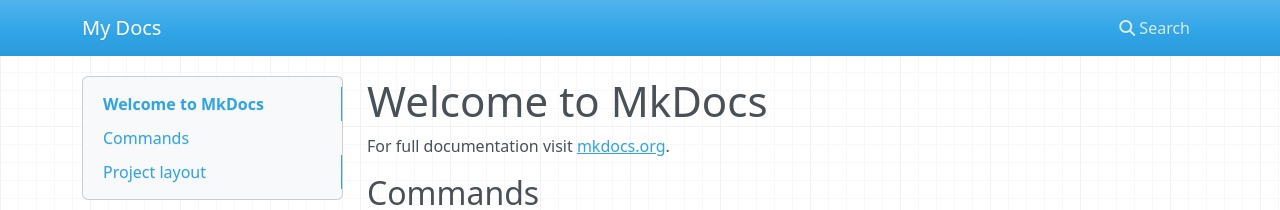
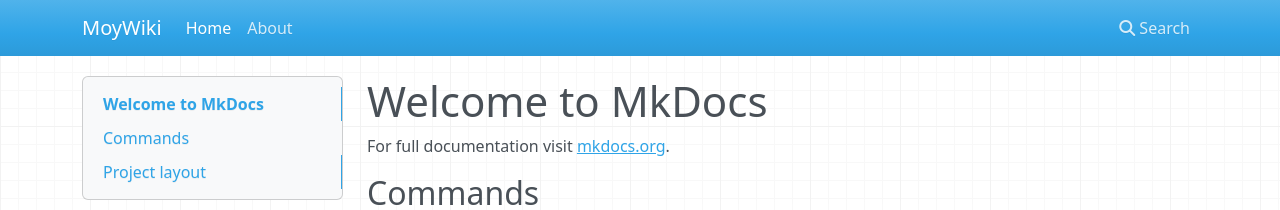
Before and after one commit to moychen/moywiki, an MkDocs documentation site: the page built from docs/index.md, in a window 1280 px wide. Shown: the top 210 px of the page. Built offline with MkDocs 1.6.1, drawn with Linux system fonts in a browser that asks for light colours; nearby versions of some CDN libraries; old or Windows-style settings are respelled for this version of MkDocs.

Commit message:
add .gitignore

```diff
--- a/mkdocs.yml
+++ b/mkdocs.yml
@@ -1 +1,4 @@
-site_name: My Docs
+site_name: MoyWiki
+pages:
+- [index.md, Home]
+- [about.md, About]
```
Also changed, not shown: 1 other file.
